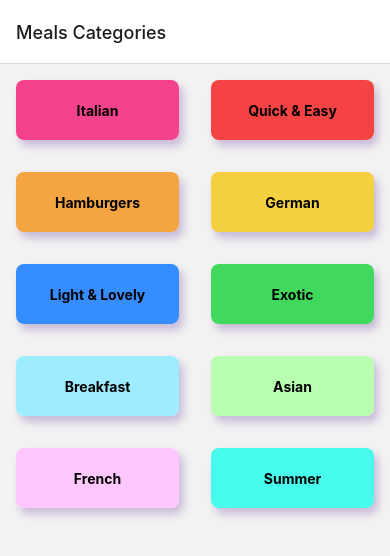
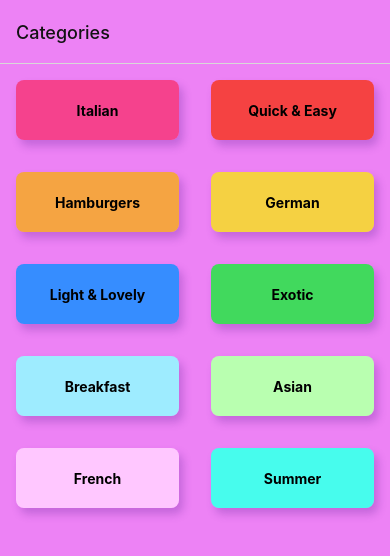
Before and after one commit to JerryApplegarth/meals, a React Native app: screen / in a window 390 px wide. Shown: the top 556 px of the page. Built offline with nearby package versions, Linux system fonts and the light colour scheme.

Commit message:
102 Backgrounds

```diff
--- a/App.js
+++ b/App.js
@@ -1,5 +1,5 @@
 import { StatusBar } from "expo-status-bar";
-import { StyleSheet, Text, View } from "react-native";
+import { StyleSheet, View } from "react-native";
 import Colors from "./components/constants/Colors";
 import CategoriesScreen from "./components/screens/CategoriesScreen";
 import { NavigationContainer } from "@react-navigation/native";
@@ -13,14 +13,25 @@ export default function App() {
 		<>
 			<View style={styles.container}>
 				<NavigationContainer>
-					<Stack.Navigator>
+					<Stack.Navigator
+						screenOptions={{
+							headerStyle: {
+								backgroundColor: Colors.primary100,
+							},
+							headerTintColor: Colors.black,
+							cardStyle: {
+								backgroundColor: Colors.primary100,
+							},
+						}}>
 						<Stack.Screen
-							name="Meals Categories"
+							name="MealsCategories"
 							component={CategoriesScreen}
+							options={{ title: "Categories" }}
 						/>
 						<Stack.Screen
 							name="Meals Overview"
 							component={MealsOverviewScreen}
+							options={{ title: "Meals Overview" }}
 						/>
 					</Stack.Navigator>
 				</NavigationContainer>
--- a/components/MealItem.js
+++ b/components/MealItem.js
@@ -13,10 +13,9 @@ const MealItem = ({ title, imageUrl, duration, complexity, affordability }) => {
 			<View style={styles.mealItem}>
 				<Pressable
 					android_ripple={Colors.darkGray}
-					style={({ pressed }) => [
-						styles.button,
-						pressed ? styles.buttonPressed : null,
-					]}>
+					style={({ pressed }) =>
+						pressed ? styles.buttonPressed : null
+					}>
 					<View style={styles.innerContainer}>
 						<Image
 							style={styles.image}
@@ -73,4 +72,9 @@ const styles = StyleSheet.create({
 		overflow: "hidden",
 		flexWrap: "wrap",
 	},
+	item: {
+		flex: 1,
+		flexWrap: "wrap",
+		marginTop: 10,
+	},
 });
--- a/components/constants/Colors.js
+++ b/components/constants/Colors.js
@@ -1,4 +1,5 @@
 const Colors = {
+	primary100: "#ed82f5",
 	primary: "#4a148c",
 	accent: "#ff6f00",
 	white: "#e9e3e3",
--- a/components/screens/MealsOverviewScreen.js
+++ b/components/screens/MealsOverviewScreen.js
@@ -17,6 +17,8 @@ const MealsOverviewScreen = ({ route }) => {
 			duration: item.duration,
 			complexity: item.complexity,
 			affordability: item.affordability,
+			ingredients: item.ingredients,
+			steps: item.steps,
 		};
 		return <MealItem {...mealItemProps} />;
 	}
```
